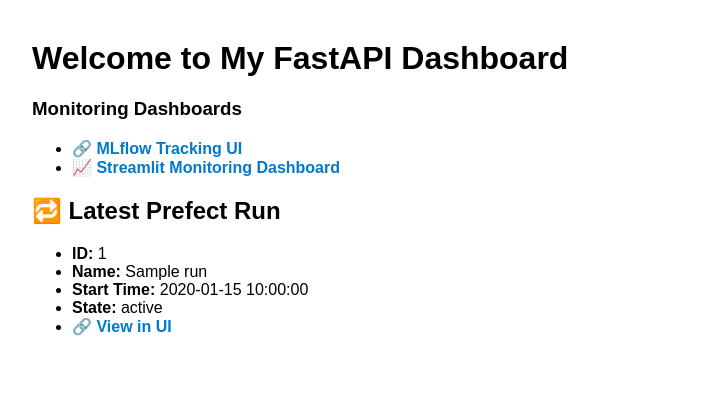
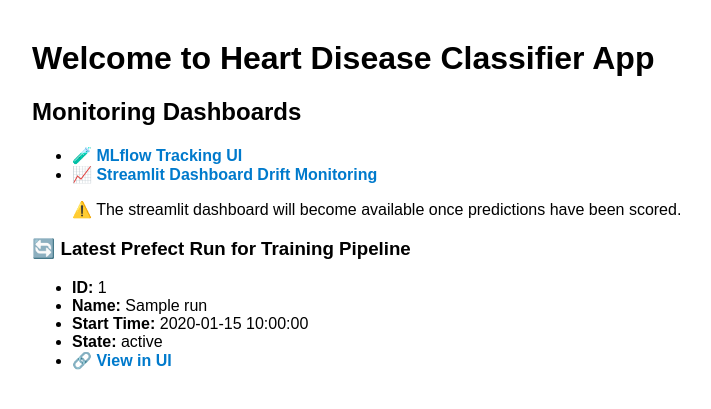
Before and after one commit to ju-arroyom/mlops-zoomcamp-project-2025, a FastAPI app: template app/templates/index.html in a window 1280 px wide. Shown: the top 409 px of the page, without its empty margins (8-719 px from the left). Run offline with FastAPI, Linux system fonts and the light colour scheme; the template is opened without the code that fills it: most values are stand-ins (such as "Sample title", 1, 10 or a date in 2020).

Commit message:
some changes to app

```diff
--- a/app/app.py
+++ b/app/app.py
@@ -6,6 +6,7 @@
 from fastapi.templating import Jinja2Templates
 from fastapi.responses import HTMLResponse
 from datetime import datetime, timezone
+from urllib.parse import urlparse
 
 from prefect import get_client
 from prefect.client.schemas.sorting import FlowRunSort
@@ -22,11 +23,17 @@
 @app.get("/", response_class=HTMLResponse)
 async def read_root(request: Request):
     latest_run =  await get_most_recent_flow_run()
+    # Get base url
+    base_url = str(request.base_url)
+    mlflow_url = base_url.replace(str(request.url.port), "5500")
+    streamlit_url = base_url.replace(str(request.url.port), "8501")
+    prefect_url = base_url.replace(str(request.url.port), "4200")
+
     return templates.TemplateResponse("index.html", {
         "request": request,
-        "mlflow_url": "http://localhost:5500",
-        "streamlit_url": "http://localhost:8501",
-        "prefect_url": "http://localhost:4200",
+        "mlflow_url": mlflow_url,
+        "streamlit_url": streamlit_url,
+        "prefect_url": prefect_url,
         "latest_run": latest_run[0],
     })
 
--- a/app/templates/index.html
+++ b/app/templates/index.html
@@ -16,21 +16,22 @@
   </style>
 </head>
 <body>
-  <h1>Welcome to My FastAPI Dashboard</h1>
+  <h1>Welcome to Heart Disease Classifier App </h1>
 
-  <h3>Monitoring Dashboards</h3>
+  <h2>Monitoring Dashboards</h2>
   <ul>
-    <li>🔗 <a href="{{ mlflow_url }}" target="_blank">MLflow Tracking UI</a></li>
-    <li>📈 <a href="{{ streamlit_url }}" target="_blank">Streamlit Monitoring Dashboard</a></li>
+    <li>🧪 <a href="{{ mlflow_url }}" target="_blank">MLflow Tracking UI</a></li>
+    <li>📈 <a href="{{ streamlit_url }}" target="_blank">Streamlit Dashboard Drift Monitoring </a></li>
+    <p> ⚠️ The streamlit dashboard will become available once predictions have been scored.</p>
   </ul>
 
-  <h2>🔁 Latest Prefect Run</h2>
+  <h3>🔄 Latest Prefect Run for Training Pipeline</h3>
       <ul>
           <li><strong>ID:</strong> {{ latest_run.id }}</li>
           <li><strong>Name:</strong> {{ latest_run.name }}</li>
           <li><strong>Start Time:</strong> {{ latest_run.start_time }}</li>
           <li><strong>State:</strong> {{ latest_run.state }}</li>
-          <li><a href="{{ prefect_url }}/runs/flow-run/{{ latest_run.id }}" target="_blank">🔗 View in UI</a></li>
+          <li><a href="{{ prefect_url }}runs/flow-run/{{ latest_run.id }}" target="_blank">🔗 View in UI</a></li>
       </ul>
 
 </body>
```
Also changed, not shown: README.md.
